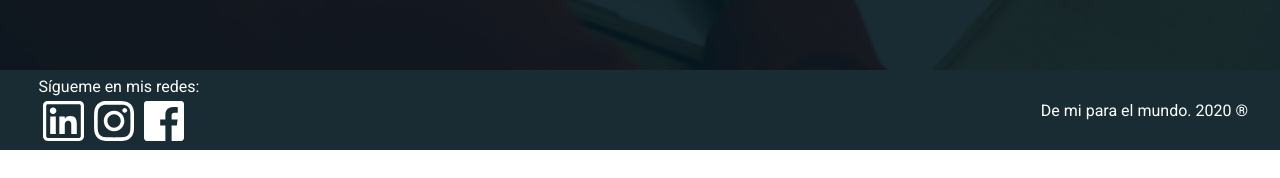
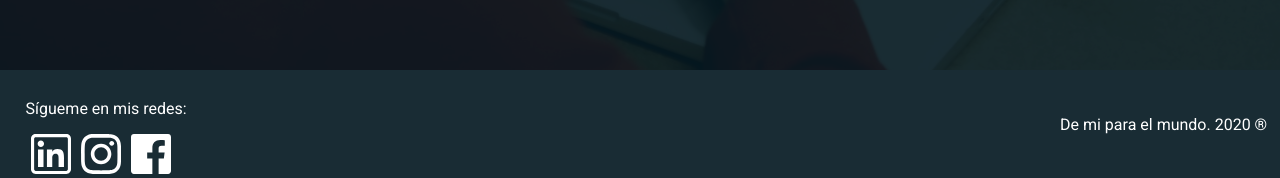
Before and after one commit to Reffcp/portafolio-personal, an Angular app: page / in a window 1280 px wide. Shown: the part 4034-4212 px from the top of the page. Before the commit the page ends 4184 px from the top, so only its background shows below. Built offline with nearby package versions, Linux system fonts and the light colour scheme.

Commit message:
avance responsive

```diff
--- a/src/app/pages/footer/footer.component.css
+++ b/src/app/pages/footer/footer.component.css
@@ -1,38 +1,34 @@
 @import url("https://fonts.googleapis.com/css2?family=Roboto:ital,wght@0,300;0,400;0,500;0,700;0,900;1,100;1,300;1,400;1,500;1,700;1,900&display=swap");
 footer {
-  display: grid;
-  grid-template-columns: 1fr 1fr;
+  display: flex;
   background-color: rgba(0, 22, 31, 0.9);
   color: #ffffff;
+  justify-content: space-between;
+  flex-wrap: wrap;
 }
 
 .footer-section-1 {
   display: grid;
   grid-column: 1;
   justify-content: initial;
-  margin-left: 6%;
+  margin-left: 2%;
   margin-top: 1%;
-}
-.footer-section-1 img {
-  width: 100%;
-}
-.footer-section-1 div {
-  margin: 10%;
-}
-.footer-section-1 p {
-  margin: 0;
 }
 
 .footer-section-2 {
-  display: grid;
-  grid-column: 2;
-  justify-content: end;
+  display: flex;
   align-items: center;
-  margin-right: 5%;
+  margin-right: 1%;
+
 }
 
 .section-social-footer {
-  display: grid;
+  display: flex;
   text-align: center;
-  grid-template-columns: 1fr 1fr 1fr 1fr 1fr 1fr 1fr 1fr 1fr 1fr 1fr 1fr;
 }
+
+.section-social-footer div img{
+  max-width: 40px;
+  width: 100%;
+  margin: 0 5px;
+}
--- a/src/app/pages/footer/footer.component.html
+++ b/src/app/pages/footer/footer.component.html
@@ -1,14 +1,16 @@
 
 <footer>
-  <section class="footer-section-1">
+  <div class="footer-section-1">
     <p>Sígueme en mis redes:</p>
     <section class="section-social-footer">
-      <div (click)="gotoUrl('https://www.linkedin.com/in/reffcp/')"><img src="../assets/logo-linkedin.svg" alt="logo-linkedin"/></div>
-      <div (click)="gotoUrl('https://www.instagram.com/reffcp/')"><img src="../assets/logo-instagram.svg" alt="logo-instagram"/></div>
-      <div (click)="gotoUrl('https://www.facebook.com/reffcp')"><img src="../assets/logo-facebook.svg" alt="logo-facebook"/></div>
+      <div >
+        <img src="../assets/logo-linkedin.svg" alt="logo-linkedin" (click)="gotoUrl('https://www.linkedin.com/in/reffcp/')"/>
+        <img src="../assets/logo-instagram.svg" alt="logo-instagram" (click)="gotoUrl('https://www.instagram.com/reffcp/')"/>
+        <img src="../assets/logo-facebook.svg" alt="logo-facebook" (click)="gotoUrl('https://www.facebook.com/reffcp')"/>
+      </div>
     </section>
-  </section>
-  <section class="footer-section-2">
+  </div>
+  <div class="footer-section-2">
     <p> De mi para el mundo. {{date}} ®</p>
-  </section>
+  </div>
 </footer>
--- a/src/app/pages/main/contact-content/contact-content.component.css
+++ b/src/app/pages/main/contact-content/contact-content.component.css
@@ -47,7 +47,7 @@
   margin-top: 10%;
 }
 .contacto form input {
-  width: 471px;
   height: 25px;
   border-radius: 10px;
+  width: 550px;
 }
--- a/src/styles.css
+++ b/src/styles.css
@@ -159,26 +159,103 @@ header a{
   height: 315px;
 }
 
+@media screen and (min-width:1366px){
+  .section-main-1{
+    max-width: 600px!important;
+  }
 
-@media screen and (max-width:1023px){
+  .section-main-2{
+    max-width: 300px !important;
+  }
 
+  .main-button{
+    max-height: 120px !important;
+    font-size: 35px !important;
+  }
+
+  .project-card{
+    max-width: 360px !important;
+  }
+}
+
+@media screen and (max-width:1365px){
+  .contacto form input {
+    width: 471px;
+  }
 }
 @media screen and (max-width:767px){
    header{
      display: block;
-     height: initial;
+     height: auto;
    }
 
    header ol{
-     display: initial;
+     display: block;
    }
+
+   header ol li {
+    height: 50px;
+   }
+
+   header a{
+     justify-content: center;
+   }
+
+   header .logo{
+     text-align: center;
+   }
+
+   .contacto form input {
+    width: 471px !important;
+  }
 }
+
 @media screen and (max-width:550px){
+  .contacto form input {
+    width: 400px !important;
+  }
+
+  .card-presentation section{
+    font-size: 0.90em !important;
+  }
+
+  footer{
+    display: block !important;
+  }
+  footer div{
+    justify-content: center !important;
+  }
+
 
 }
 @media screen and (max-width:480px){
+  .contacto form input {
+    width: 300px !important;
+  }
+  .card-presentation section{
+    font-size: 0.75em !important;
+  }
 
+  footer{
+    display: block !important;
+  }
+  footer div{
+    justify-content: center !important;
+  }
 }
 @media screen and (max-width:320px){
+  .contacto form input {
+    width: 250px !important;
+  }
 
+  .card-presentation section{
+    font-size: 0.5em !important;
+  }
+
+  footer{
+    display: block !important;
+  }
+  footer div{
+    justify-content: center !important;
+  }
 }
```
Also changed, not shown: 2 other files (tests, documents, lock files or other folders).
